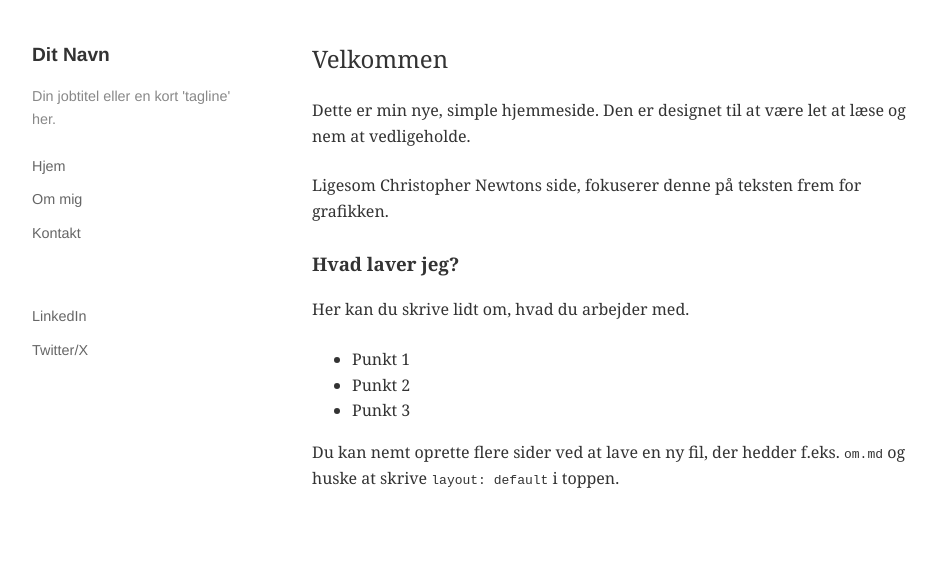
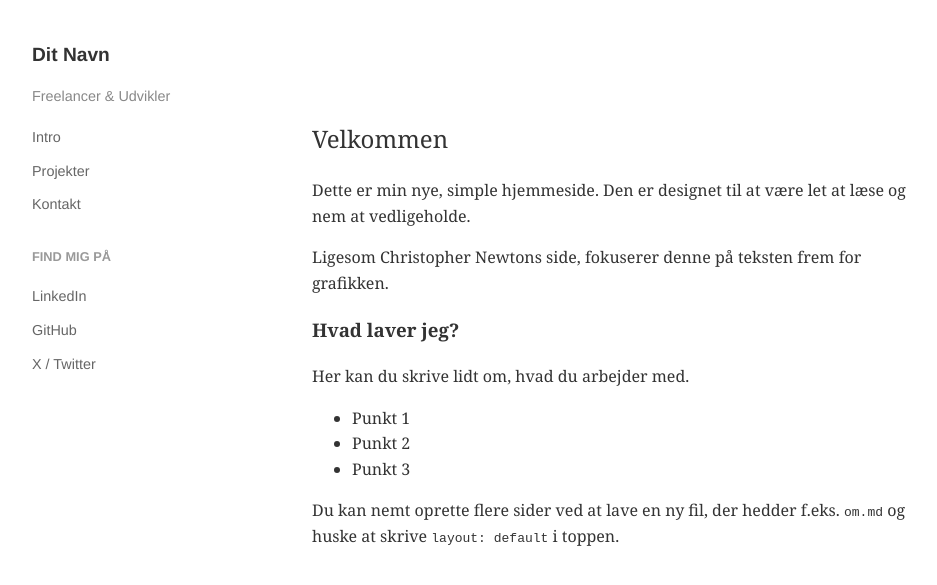
Before and after one commit to dennisoersted/dennisoersted.github.io, a Jekyll site: the page built from index.md, in a window 1280 px wide. Shown: the top 585 px of the page, without its empty margins (128-1065 px from the left). Built offline with Jekyll 4.4.1, drawn with Linux system fonts in a browser that asks for light colours.

Commit message:
Refactor default layout and update navigation links
Opdateret for at kunne håndtere siden som "one-pager"

```diff
--- a/_layouts/default.html
+++ b/_layouts/default.html
@@ -5,7 +5,9 @@
     <meta name="viewport" content="width=device-width, initial-scale=1.0">
     <title>{{ page.title }}</title>
     <style>
-        /* Minimalistisk CSS inspireret af cnewton.org */
+        /* Gør at siden glider pænt ned, når man klikker i menuen */
+        html { scroll-behavior: smooth; }
+
         body {
             font-family: "Georgia", "Times New Roman", serif;
             color: #333;
@@ -19,52 +21,38 @@
             gap: 60px;
         }
 
-        /* Sidebar (Venstre kolonne) */
         header {
             width: 220px;
             flex-shrink: 0;
-            font-family: "Helvetica Neue", Helvetica, Arial, sans-serif; /* Sans-serif til menu */
+            font-family: "Helvetica Neue", Helvetica, Arial, sans-serif;
+            position: sticky; /* Gør at menuen bliver hængende når man scroller */
+            top: 40px;
+            height: fit-content;
         }
 
-        header h1 {
-            font-size: 1.2rem;
-            margin-top: 0;
-            font-weight: bold;
+        header h1 { font-size: 1.2rem; margin-top: 0; font-weight: bold; }
+
+        nav ul { list-style: none; padding: 0; }
+        nav li { margin-bottom: 8px; }
+
+        nav a { text-decoration: none; color: #666; font-size: 0.9rem; }
+        nav a:hover { color: #000; text-decoration: underline; }
+
+        main { flex-grow: 1; max-width: 600px; }
+
+        /* Sørger for luft over overskrifter når man hopper til dem */
+        h2 {
+            font-weight: normal;
+            font-size: 1.5rem;
+            margin-top: 60px; /* Mere luft mellem sektioner */
+            padding-top: 20px;
         }
 
-        nav ul {
-            list-style: none;
-            padding: 0;
-        }
+        .socials { margin-top: 30px; }
 
-        nav li {
-            margin-bottom: 8px;
-        }
-
-        nav a {
-            text-decoration: none;
-            color: #666;
-            font-size: 0.9rem;
-        }
-
-        nav a:hover {
-            color: #000;
-            text-decoration: underline;
-        }
-
-        /* Indhold (Højre kolonne) */
-        main {
-            flex-grow: 1;
-            max-width: 600px;
-        }
-
-        h2 { font-weight: normal; font-size: 1.5rem; margin-top: 0; }
-        p { margin-bottom: 1.5em; }
-
-        /* Mobilvisning */
         @media (max-width: 700px) {
             body { flex-direction: column; gap: 20px; }
-            header { width: 100%; border-bottom: 1px solid #eee; padding-bottom: 20px; }
+            header { width: 100%; position: relative; top: 0; border-bottom: 1px solid #eee; padding-bottom: 20px; }
         }
     </style>
 </head>
@@ -72,21 +60,22 @@
 
     <header>
         <h1>Dit Navn</h1>
-        <p style="font-size: 0.9em; color: #888;">Din jobtitel eller en kort 'tagline' her.</p>
+        <p style="font-size: 0.9em; color: #888;">Freelancer & Udvikler</p>
 
         <nav>
             <ul>
-                <li><a href="/">Hjem</a></li>
-                <li><a href="/om">Om mig</a></li>
-                <li><a href="mailto:din@email.dk">Kontakt</a></li>
+                <li><a href="#intro">Intro</a></li>
+                <li><a href="#projekter">Projekter</a></li>
+                <li><a href="#kontakt">Kontakt</a></li>
             </ul>
         </nav>
 
-        <br>
-        <nav>
+        <nav class="socials">
+            <p style="font-size: 0.8em; font-weight: bold; color: #999; margin-bottom: 5px;">FIND MIG PÅ</p>
             <ul>
-                <li><a href="#">LinkedIn</a></li>
-                <li><a href="#">Twitter/X</a></li>
+                <li><a href="https://linkedin.com/in/ditnavn" target="_blank">LinkedIn</a></li>
+                <li><a href="https://github.com/ditnavn" target="_blank">GitHub</a></li>
+                <li><a href="https://twitter.com/ditnavn" target="_blank">X / Twitter</a></li>
             </ul>
         </nav>
     </header>
```
